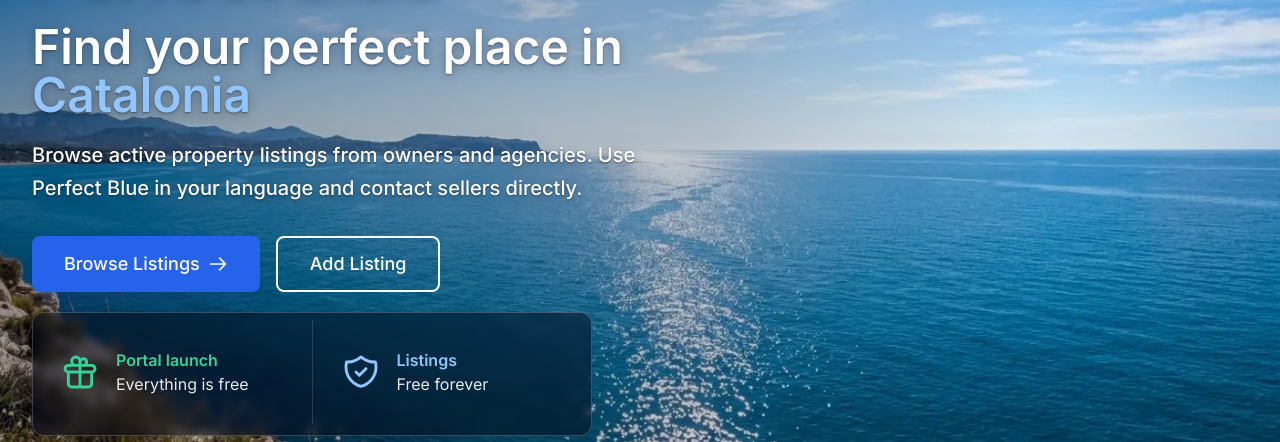
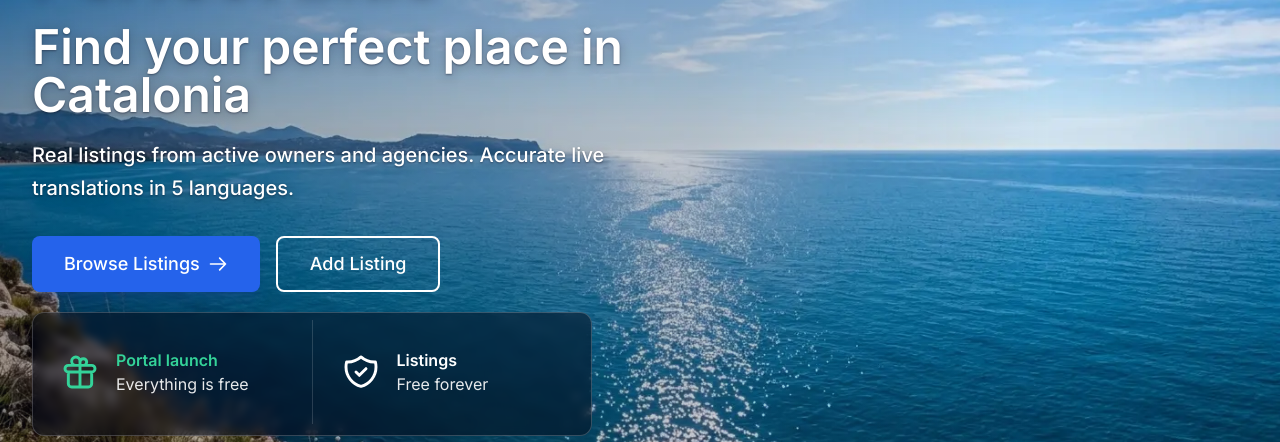
Before and after one commit to Depczynskim/perfect-blue, a Next.js app: page /en in a window 1280 px wide. Shown: the part 226-668 px from the top of the page. Built offline with nearby package versions, Linux system fonts and the light colour scheme; no server answers.

Commit message:
Reduce hero blue noise and refresh supporting copy.
Use white for decorative hero text and trust panel accents so brand blue stays on CTAs, and update the hero description across all locales to emphasize real listings and live translations.

Co-authored-by: Cursor <cursoragent@cursor.com>

```diff
--- a/messages/ar.json
+++ b/messages/ar.json
@@ -34,7 +34,7 @@
       "brand": "Perfect Blue",
       "subtitleBefore": "اعثر على مكانك المثالي في ",
       "subtitleHighlight": "كاتالونيا",
-      "description": "تصفح إعلانات العقارات النشطة من الملاك والوكالات. استخدم Perfect Blue بلغتك وتواصل مع البائعين مباشرة.",
+      "description": "إعلانات حقيقية من مالكين ووكالات نشطة. ترجمات مباشرة ودقيقة بخمس لغات.",
       "imageAlt": "سماء و بحر أزرق متوسطيان مع ضوء الشمس على ساحل كاتالونيا",
       "browseListings": "تصفح الإعلانات",
       "addListing": "إضافة إعلان",
--- a/messages/de.json
+++ b/messages/de.json
@@ -34,7 +34,7 @@
       "brand": "Perfect Blue",
       "subtitleBefore": "Finden Sie Ihren perfekten Ort in ",
       "subtitleHighlight": "Katalonien",
-      "description": "Durchsuchen Sie aktive Immobilien von Eigentümern und Agenturen. Nutzen Sie Perfect Blue in Ihrer Sprache.",
+      "description": "Echte Anzeigen von aktiven Eigentümern und Agenturen. Präzise Live-Übersetzungen in 5 Sprachen.",
       "imageAlt": "Mittelmeer mit blauem Himmel und Meer in der Sonne an der katalanischen Küste",
       "browseListings": "Anzeigen durchsuchen",
       "addListing": "Anzeige hinzufügen",
--- a/messages/en.json
+++ b/messages/en.json
@@ -34,7 +34,7 @@
       "brand": "Perfect Blue",
       "subtitleBefore": "Find your perfect place in ",
       "subtitleHighlight": "Catalonia",
-      "description": "Browse active property listings from owners and agencies. Use Perfect Blue in your language and contact sellers directly.",
+      "description": "Real listings from active owners and agencies. Accurate live translations in 5 languages.",
       "imageAlt": "Mediterranean blue sky and sea with sunlight along the Catalonia coast",
       "browseListings": "Browse Listings",
       "addListing": "Add Listing",
--- a/messages/es.json
+++ b/messages/es.json
@@ -34,7 +34,7 @@
       "brand": "Perfect Blue",
       "subtitleBefore": "Encuentra tu lugar perfecto en ",
       "subtitleHighlight": "Cataluña",
-      "description": "Explora anuncios activos de propietarios y agencias. Usa Perfect Blue en tu idioma.",
+      "description": "Anuncios reales de propietarios y agencias activos. Traducciones precisas en vivo en 5 idiomas.",
       "imageAlt": "Cielo azul y mar mediterráneo con luz solar en la costa de Cataluña",
       "browseListings": "Ver Anuncios",
       "addListing": "Añadir Anuncio",
--- a/messages/pl.json
+++ b/messages/pl.json
@@ -34,7 +34,7 @@
       "brand": "Perfect Blue",
       "subtitleBefore": "Znajdź idealne miejsce w ",
       "subtitleHighlight": "Katalonii",
-      "description": "Przeglądaj aktywne ogłoszenia od właścicieli i agencji. Korzystaj z Perfect Blue w swoim języku.",
+      "description": "Prawdziwe ogłoszenia od aktywnych właścicieli i agencji. Dokładne tłumaczenia na żywo w 5 językach.",
       "imageAlt": "Śródziemnomorskie niebo i morze w słońcu nad wybrzeżem Katalonii",
       "browseListings": "Przeglądaj ogłoszenia",
       "addListing": "Dodaj ogłoszenie",
--- a/src/components/home/HomeHero.tsx
+++ b/src/components/home/HomeHero.tsx
@@ -83,7 +83,7 @@ export function HomeHero({
             </h1>
             <p className="mt-3 text-xl font-semibold leading-snug text-white sm:text-2xl md:mt-4 md:text-3xl lg:text-4xl xl:text-5xl">
               {subtitleBefore}
-              <span className="text-primary-300">{subtitleHighlight}</span>
+              <span className="text-white">{subtitleHighlight}</span>
             </p>
             <p className="mx-auto mt-4 max-w-xl text-base font-medium leading-relaxed text-white sm:text-lg sm:leading-relaxed md:mx-0 md:mt-5 md:text-xl md:leading-relaxed lg:max-w-2xl">
               {description}
@@ -119,11 +119,11 @@ export function HomeHero({
                 </div>
               </div>
               <div className="flex min-w-0 flex-1 items-center gap-2 px-3 py-3 md:gap-4 md:px-7 md:py-7">
-                <svg className="h-6 w-6 md:h-10 md:w-10 shrink-0 text-primary-300" fill="none" stroke="currentColor" viewBox="0 0 24 24" aria-hidden>
+                <svg className="h-6 w-6 md:h-10 md:w-10 shrink-0 text-white" fill="none" stroke="currentColor" viewBox="0 0 24 24" aria-hidden>
                   <path strokeLinecap="round" strokeLinejoin="round" strokeWidth={1.75} d="M9 12l2 2 4-4m5.618-4.016A11.955 11.955 0 0112 2.944a11.955 11.955 0 01-8.618 3.04A12.02 12.02 0 003 9c0 5.591 3.824 10.29 9 11.622 5.176-1.332 9-6.03 9-11.622 0-1.042-.133-2.052-.382-3.016z" />
                 </svg>
                 <div className="flex min-w-0 flex-col leading-tight">
-                  <span className="whitespace-nowrap text-xs font-semibold text-primary-300 sm:text-sm md:text-base">{trustListingsLabel}</span>
+                  <span className="whitespace-nowrap text-xs font-semibold text-white sm:text-sm md:text-base">{trustListingsLabel}</span>
                   <span className="whitespace-nowrap text-xs text-white/90 sm:text-sm md:text-base">{trustListingsValue}</span>
                 </div>
               </div>
```
